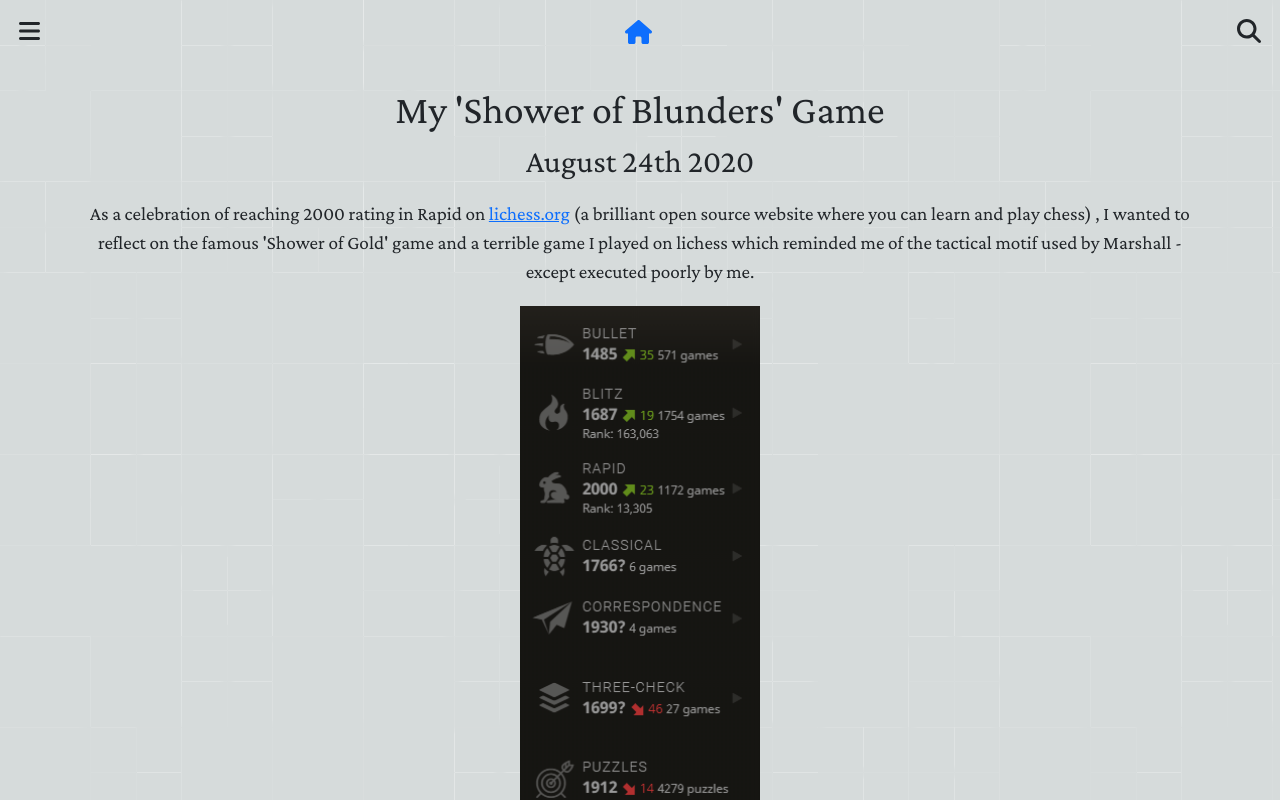
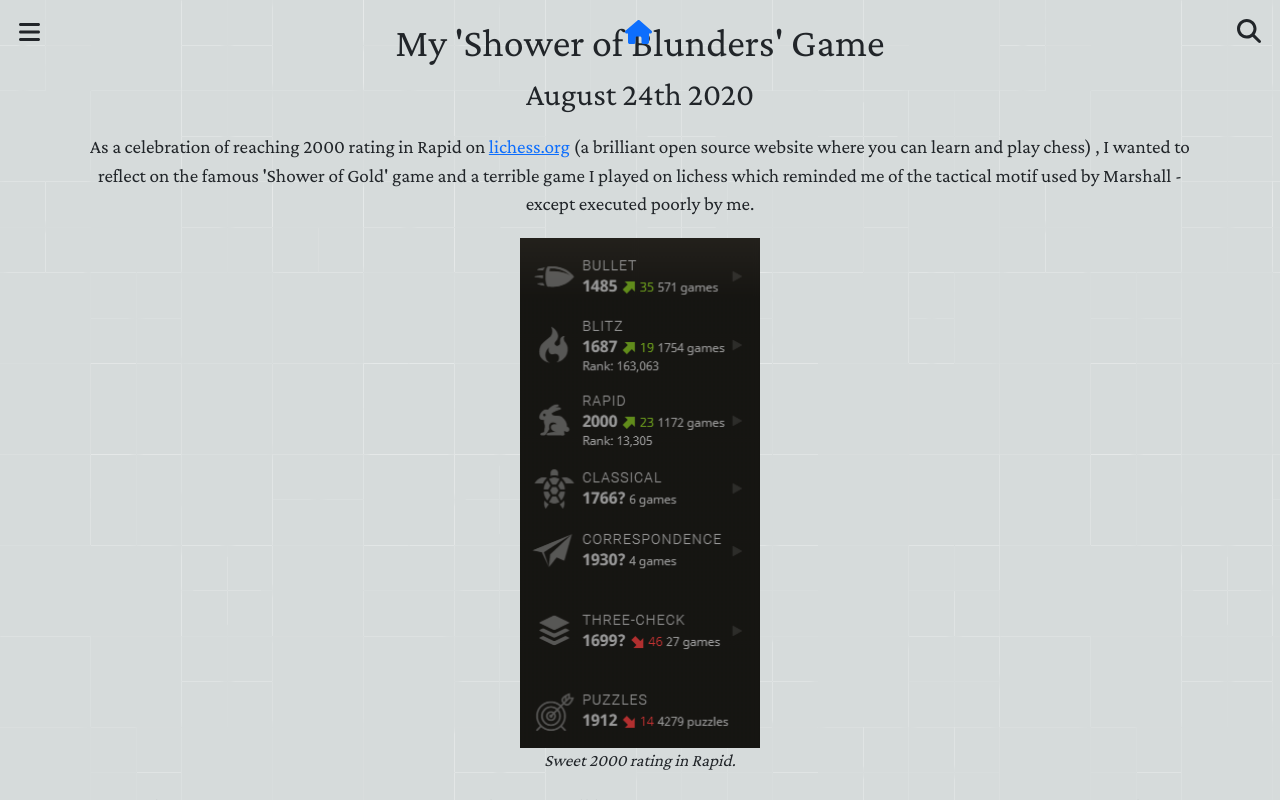
Before and after one commit to jluong23/blog, a React (Create React App) app: page /blog/posts/1 in a window 1280 px wide. Shown: the top 800 px of the page. Built offline with nearby package versions, Linux system fonts and the light colour scheme.

Commit message:
Moved refs to app, setup template nav bar

```diff
--- a/src/App.js
+++ b/src/App.js
@@ -5,8 +5,9 @@ import BlogPost from "./pages/BlogPost";
 import "./styling.css";
 import BlogOverview from "./components/BlogOverview";
 import styled from "styled-components";
-import React, { useEffect, useState } from "react";
+import React, { useEffect, useRef, useState } from "react";
 import blogData from "./blogs/BlogData.json";
+import NavigationMenu from "./components/NavigationMenu";
 const AppWrapper = styled.div`
   height: 100%;
   width: inherit;
@@ -20,6 +21,10 @@ const ContentWrapper = styled.div`
 
 
 const App = () => {
+  const refs = {
+    projectRef: useRef(),
+    navMenuRef: useRef(),
+  }
 
   function getLatestBlogs(n){
     // gets n latest blogs, starting from most recent
@@ -29,9 +34,11 @@ const App = () => {
     });
     return sortedBlogs.slice(0, n);
   }
+
   const scrollDown = (ref) => {
     window.scroll({top: ref.current.getBoundingClientRect().top, behavior: "smooth"});
   }
+
   useEffect(() => {
     // scroll to top of page for each page
     window.scrollTo({
@@ -40,14 +47,16 @@ const App = () => {
     });
   });
 
-  const [absoluteHeader, setAbsoluteHeader] = useState(false);
+  const [navigationMenuFocus, setNavigationMenuFocus] = useState(false);
+  const [absoluteHeader, setAbsoluteHeader] = useState(true);
   return (
     <BrowserRouter basename="/blog">
       <AppWrapper>
-        <Header absoluteHeader={absoluteHeader}/>
+        <Header absoluteHeader={absoluteHeader} setNavigationMenuFocus={setNavigationMenuFocus}/>
+        <NavigationMenu navigationMenuFocus={navigationMenuFocus} setNavigationMenuFocus={setNavigationMenuFocus} ref={refs.navMenuRef}/>
         <ContentWrapper>
           <Routes>
-            <Route path="/" element={<Home scrollDown={scrollDown} setAbsoluteHeader={setAbsoluteHeader} getLatestBlogs={getLatestBlogs}/>} />
+            <Route path="/" element={<Home scrollDown={scrollDown} setAbsoluteHeader={setAbsoluteHeader} getLatestBlogs={getLatestBlogs} ref={refs.projectRef}/>} />
             <Route path="/posts" element={<BlogOverview />} />
             <Route path="/posts/:blogId" element={<BlogPost />}/>
           </Routes>
--- a/src/components/Header.js
+++ b/src/components/Header.js
@@ -9,14 +9,22 @@ const Wrapper = styled.div`
     display: flex;
     justify-content: space-between;
     padding: 1em;
-    position: ${(props) => props.absolutePosition ? "absolute" : "inline-block"};
+    position: ${(props) => props.absolutePosition ? "absolute" : "relative"};
     width: 100%;
     min-width: 300px; //matches the body min width in styling.css
+    `
+const HamburgerIcon = styled.span`
+  &:hover{
+    cursor: pointer;
+  }
 `
-const Header = (props) => {
+const Header = ({absoluteHeader, setNavigationMenuFocus}) => {
+
   return (
-    <Wrapper absolutePosition={props.absoluteHeader}>
-        <FontAwesomeIcon icon={faBars} size="lg" />
+    <Wrapper absolutePosition={absoluteHeader}>
+        <HamburgerIcon onClick={() => {setNavigationMenuFocus(true)}}>
+          <FontAwesomeIcon icon={faBars} size="lg"/>
+        </HamburgerIcon>
         <Link to="/">
           <FontAwesomeIcon icon={faHome} size="lg"/>
         </Link>
--- a/src/components/NavigationMenu.js
+++ b/src/components/NavigationMenu.js
@@ -1,29 +1,47 @@
-import React from "react";
+import React, { useEffect } from "react";
 import styled from "styled-components";
 import {  Link } from "react-router-dom";
 
 const Wrapper = styled.div`
-    position: absolute;
-    background-color: darkgray;
+  position: absolute;
+  background-color: darkgray;
+  height: 100%;
 `
 
-const Items = styled.ul`
-
+const MenuItems = styled.ul`
+  list-style: none;
+  padding: 0 1em;
+  font-size: 1.5em;
+  & li {
+    margin: 1em 0;
+  }
 `
 
-const NavigationMenu = (props) => {
+const itemName = ["Home", "Projects", "Blog", "About"];
+const NavigationMenu = React.forwardRef((props, ref) => {
+    useEffect(() => {
+      // when the user clicks off nav bar whilst open, close nav bar
+      function closeNavMenu(e){
+        if(ref.current && props.navigationMenuFocus && !ref.current.contains(e.target)){
+          props.setNavigationMenuFocus(false);
+        }
+      }
+      // Bind the event listener
+      document.addEventListener("mousedown", closeNavMenu);
+      // cleanup, remove listener for listener
+      return function cleanup(){document.removeEventListener("mousedown", closeNavMenu)};
+    });
+
   return (
-    <Wrapper absolutePosition={props.absoluteNavigationMenu}>
-      <Items>
-        <ul>1</ul>
-        <ul>2</ul>
-        <ul>3</ul>
-        <ul>4</ul>
-        <ul>5</ul>
-
-      </Items>
+    props.navigationMenuFocus &&
+    <Wrapper ref={ref}>
+      <MenuItems>
+          {itemName.map((item) => {
+            return <li key={item}>{item}</li>
+          })}
+      </MenuItems>
     </Wrapper>
   );
-};
+});
 
 export default NavigationMenu;
--- a/src/pages/Home.js
+++ b/src/pages/Home.js
@@ -14,6 +14,8 @@ import { faCircleArrowDown} from "@fortawesome/free-solid-svg-icons";
 const ScrollDownButton = styled.a`
   margin-top: .5rem;
   font-size: 2em;
+  position: absolute;
+  bottom: 1em;
   &:hover{
     cursor: pointer;
   }
@@ -41,8 +43,8 @@ const HomeScreen = styled(animated.div)`
 `
 
 
-const Home = ({scrollDown, setAbsoluteHeader, getLatestBlogs}) => {
-  const projectRef = useRef();
+const Home = React.forwardRef(({scrollDown, setAbsoluteHeader, getLatestBlogs}, projectRef) => {
+
   useEffect(() => {
     setAbsoluteHeader(true);
     return function cleanup(){
@@ -74,6 +76,6 @@ const Home = ({scrollDown, setAbsoluteHeader, getLatestBlogs}) => {
       <BlogOverview getLatestBlogs={getLatestBlogs}/>
     </HomeWrapper>
   );
-};
+});
 
 export default Home;
```
